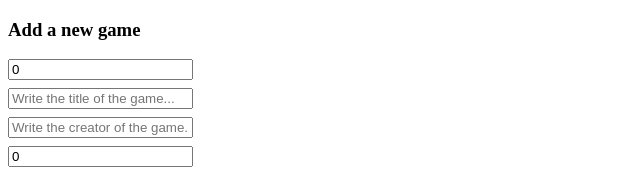
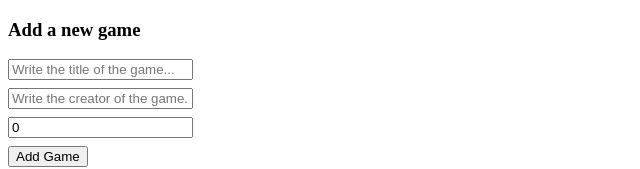
Before and after one commit to alurei97/learning_dotnet_angular, an Angular app in the folder frontend/mini-backlog/: page /games in a window 1280 px wide. Shown: the top 169 px of the page, without its empty margins (0-640 px from the left). Built offline with nearby package versions, Linux system fonts and the light colour scheme; no server answers.

Commit message:
add id automatically in frontend

```diff
--- a/frontend/mini-backlog/src/app/core/models/game.model.ts
+++ b/frontend/mini-backlog/src/app/core/models/game.model.ts
@@ -4,3 +4,9 @@ export interface Game {
     creator: string;
     year: number;
 }
+
+export interface CreateGameDto {
+    title: string;
+    creator: string;
+    year: number;
+}
--- a/frontend/mini-backlog/src/app/core/services/games.service.ts
+++ b/frontend/mini-backlog/src/app/core/services/games.service.ts
@@ -1,7 +1,7 @@
 import { HttpClient } from '@angular/common/http';
 import { Service, inject } from '@angular/core';
 import { Observable } from 'rxjs';
-import { Game } from '../models/game.model';
+import { CreateGameDto, Game } from '../models/game.model';
 
 @Service()
 export class GamesService {
@@ -17,7 +17,7 @@ export class GamesService {
         return this.http.get<Game>(url);
     }
 
-    addGame(game: Game): Observable<Game> {
+    addGame(game: CreateGameDto): Observable<Game> {
         return this.http.post<Game>(this.apiUrl, game);
     }
 
--- a/frontend/mini-backlog/src/app/features/game-list/game-list.html
+++ b/frontend/mini-backlog/src/app/features/game-list/game-list.html
@@ -1,6 +1,5 @@
 <form (ngSubmit)="addGame()" class="game-form">
   <h3>Add a new game</h3>
-  <input [(ngModel)]="newGame.id" name="id" placeholder="Write the id of the game..." required />
   <input
     [(ngModel)]="newGame.title"
     name="title"
--- a/frontend/mini-backlog/src/app/features/game-list/game-list.ts
+++ b/frontend/mini-backlog/src/app/features/game-list/game-list.ts
@@ -1,5 +1,5 @@
 import { Component, inject, ChangeDetectorRef } from '@angular/core';
-import { Game } from '../../core/models/game.model';
+import { CreateGameDto, Game } from '../../core/models/game.model';
 import { GamesService } from '../../core/services/games.service';
 import { FormsModule } from '@angular/forms';
 
@@ -13,7 +13,7 @@ export class GameList {
   private readonly cdr = inject(ChangeDetectorRef);
   public readonly gameService = inject(GamesService);
   games: Game[] = [];
-  newGame: Partial<Game> = {};
+  newGame: CreateGameDto = { title: '', creator: '', year: 0 };
 
   ngOnInit(): void {
     this.load();
@@ -35,11 +35,11 @@ export class GameList {
   }
 
   private resetForm(): void {
-    this.newGame = { id: 0, title: '', creator: '', year: 0 };
+    this.newGame = { title: '', creator: '', year: 0 };
   }
 
   addGame(): void {
-    this.gameService.addGame(this.newGame as Game)
+    this.gameService.addGame(this.newGame)
       .subscribe({
         next: () => this.load(),
         error: (err) => alert('Failed to add game: ' + err.message),
```
